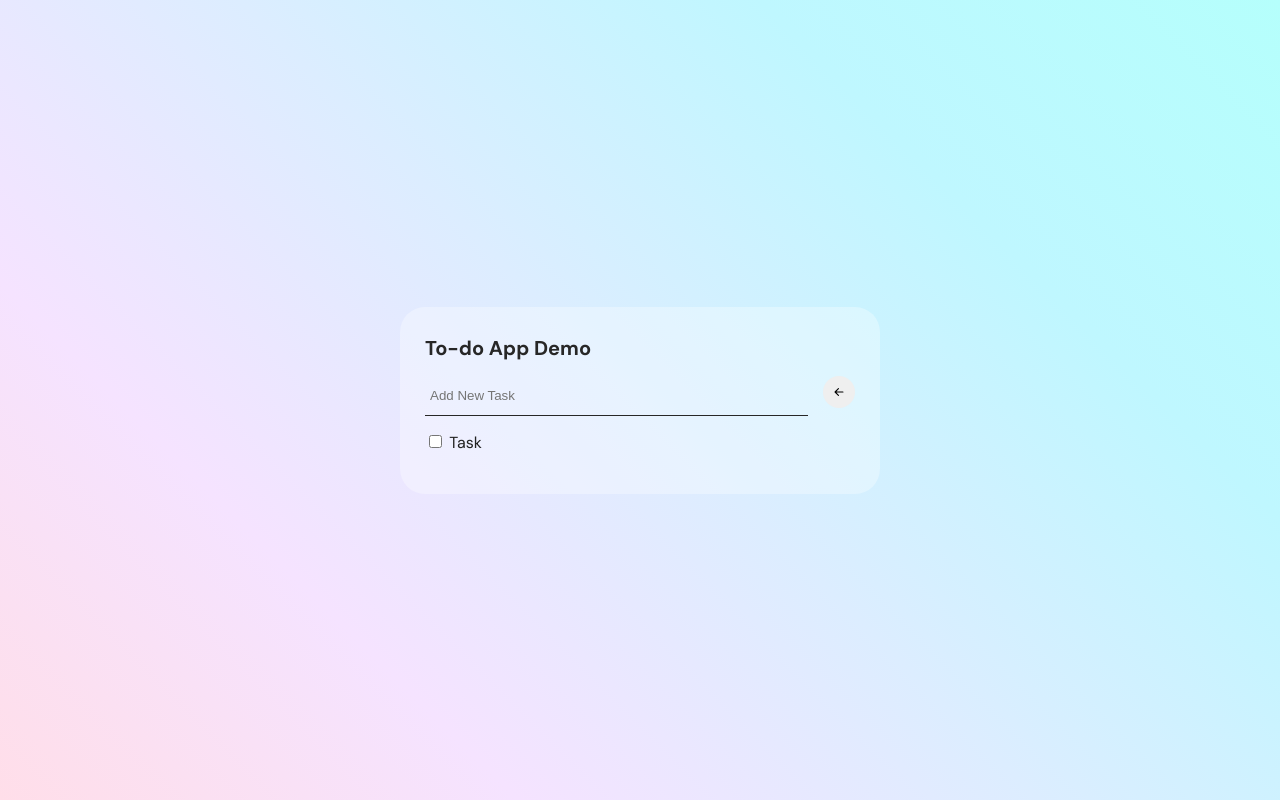
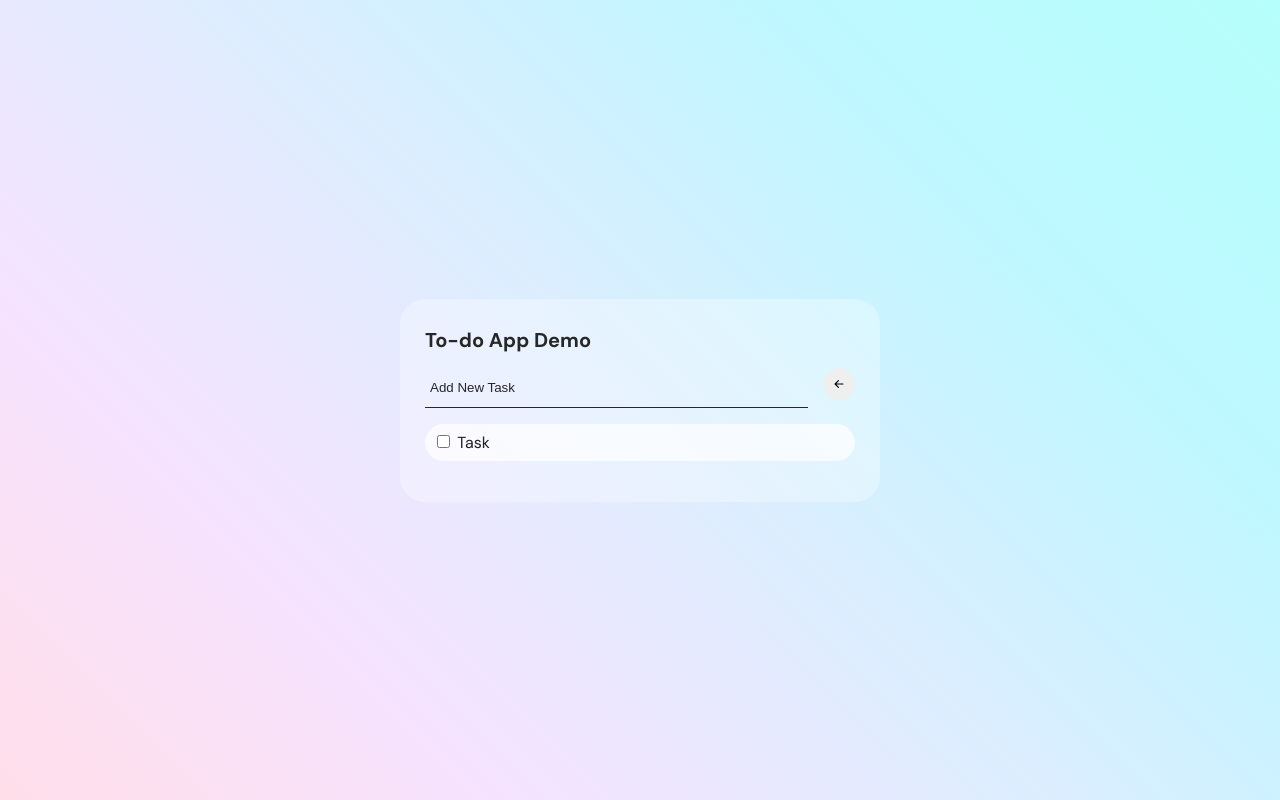
Before and after one commit to prof-amer/todo-demo, a plain HTML site: page index.html in a window 1280 px wide. Drawn offline with Linux system fonts and the light colour scheme.

Commit message:
styled placeholder of input

```diff
--- a/main.css
+++ b/main.css
@@ -92,3 +92,16 @@ ul {
   box-shadow: none;
   border-radius: 0;
 }
+
+.task-input::placeholder {
+  color: #272727;
+}
+
+.task-list-item {
+  background-color: rgba(255, 255, 255, 0.7);
+  display: flex;
+  align-items: center;
+  padding: 8px;
+  border-radius: 35px;
+  margin-bottom: 12px;
+}
```
